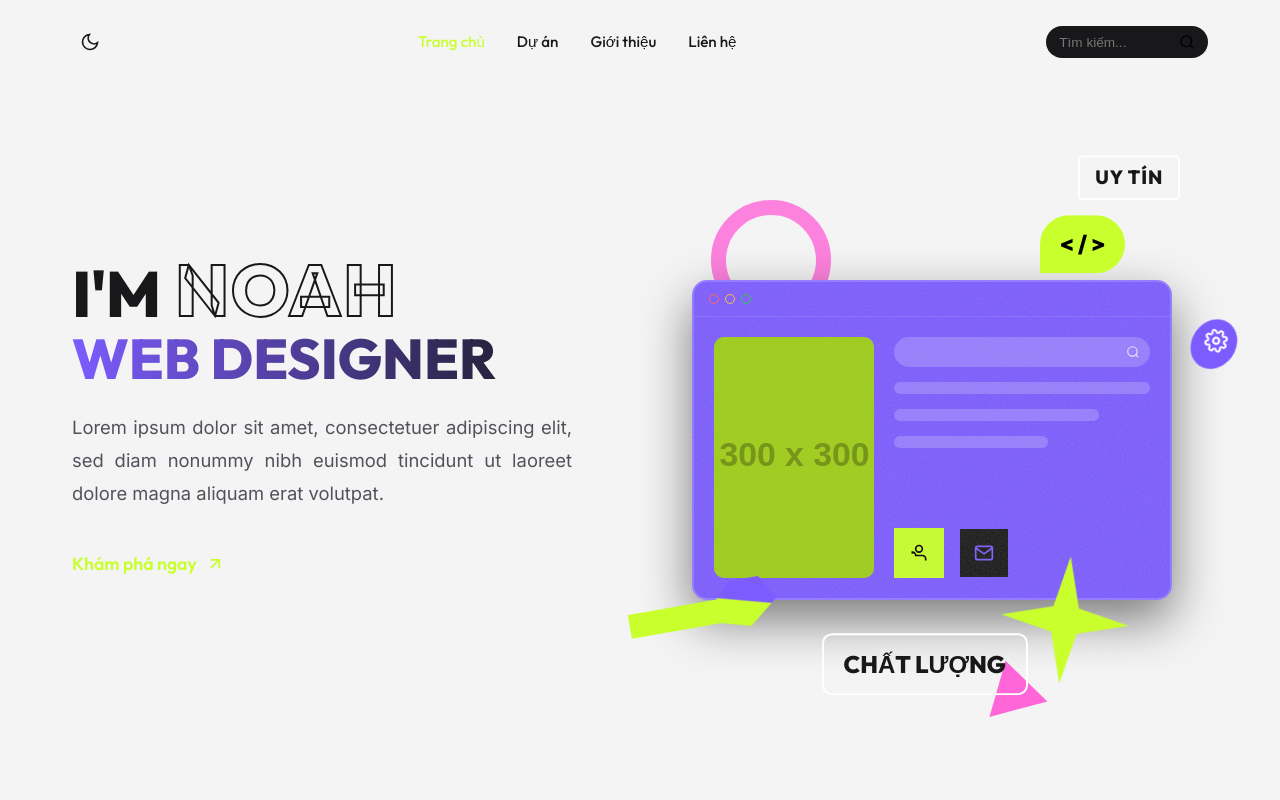
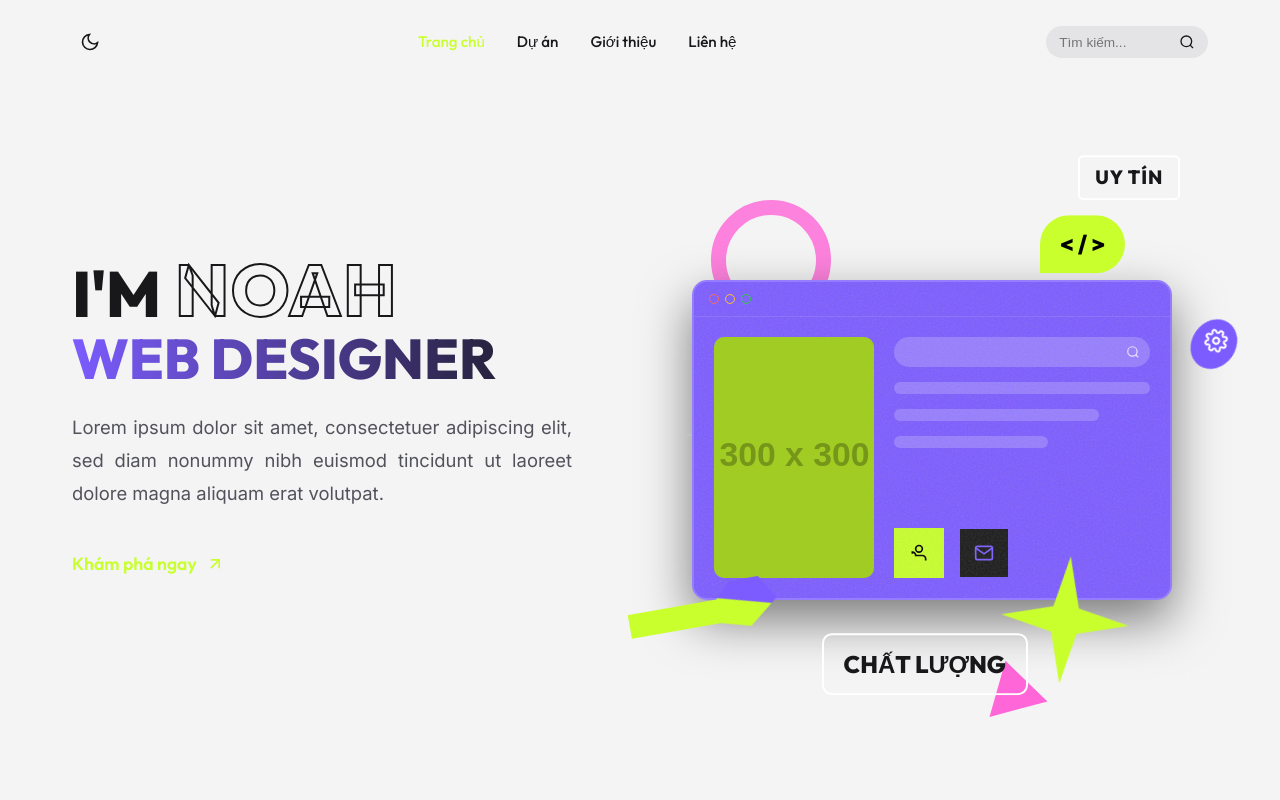
Before and after one commit to vinhphuctruong/portofilo, a website: page public/index.html in a window 1280 px wide. Both pictures are taken after a click on the button "Toggle theme". Shown: the top 800 px of the page. Drawn offline with Linux system fonts and the light colour scheme; no server answers; placeholder pictures from the web are drawn by us.

Commit message:
Fix mau khung tim kiem bi den o light mode

```diff
--- a/public/css/style.css
+++ b/public/css/style.css
@@ -13,6 +13,9 @@
   --nav-bg: rgba(26, 26, 26, 0.8);
   --nav-bg-mobile: rgba(26, 26, 26, 0.95);
 
+  --search-bg: #ffffff;
+  --search-color: #000000;
+
   /* Fonts */
   --font-primary: 'Outfit', sans-serif;
   --font-secondary: 'Inter', sans-serif;
@@ -26,6 +29,9 @@ body.light-theme {
   --border-color: rgba(0, 0, 0, 0.1);
   --nav-bg: rgba(255, 255, 255, 0.9);
   --nav-bg-mobile: rgba(255, 255, 255, 0.95);
+
+  --search-bg: #e4e4e7;
+  --search-color: #18181b;
 }
 
 * {
@@ -122,7 +128,7 @@ body {
 .search-bar {
   display: flex;
   align-items: center;
-  background: var(--text-primary);
+  background: var(--search-bg);
   border-radius: 20px;
   padding: 0.3rem 0.8rem;
   height: 32px;
@@ -134,11 +140,11 @@ body {
   outline: none;
   font-size: 0.85rem;
   width: 120px;
-  color: #000;
+  color: var(--search-color);
 }
 
 .search-bar svg {
-  color: #000;
+  color: var(--search-color);
   cursor: pointer;
 }
 
```
